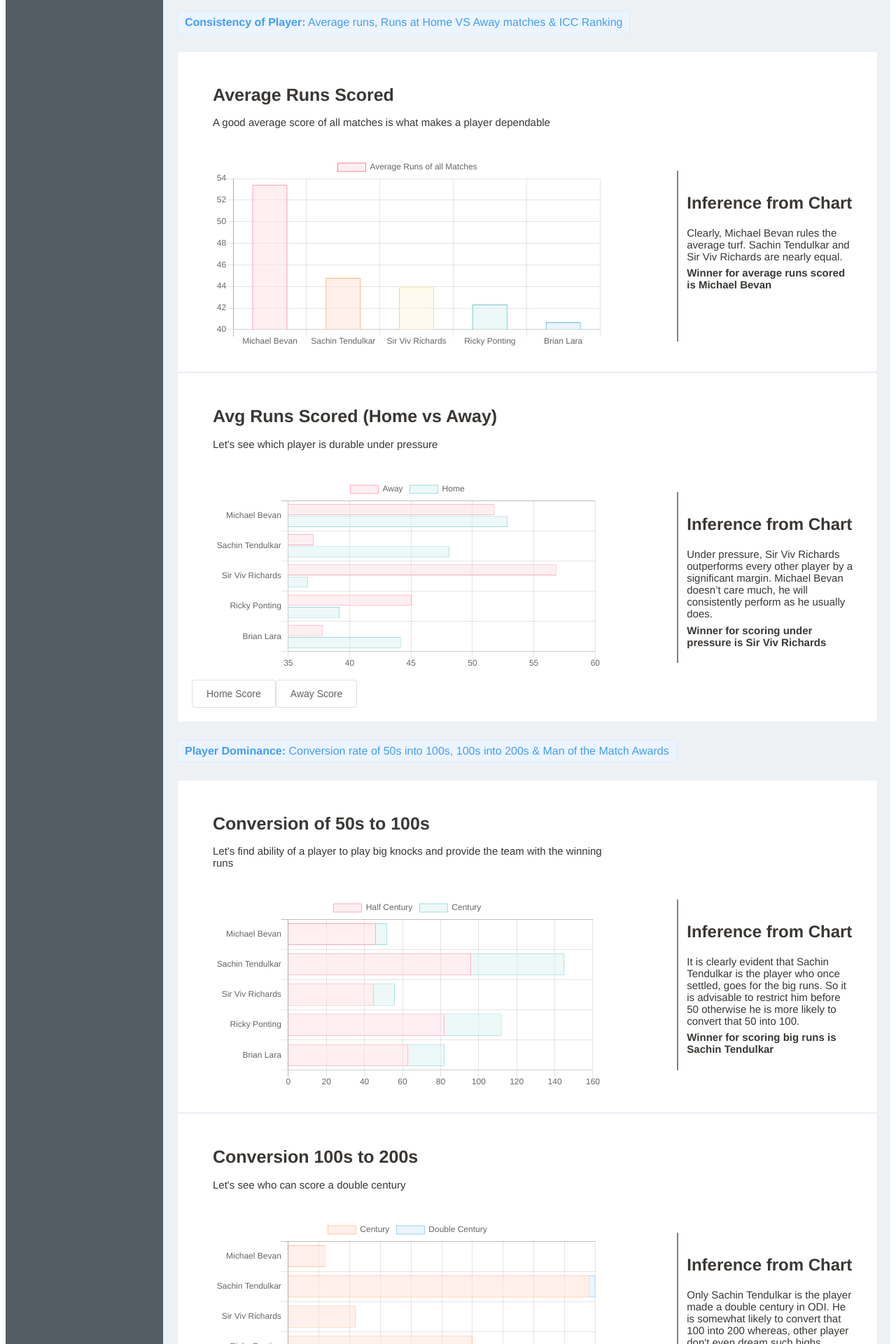
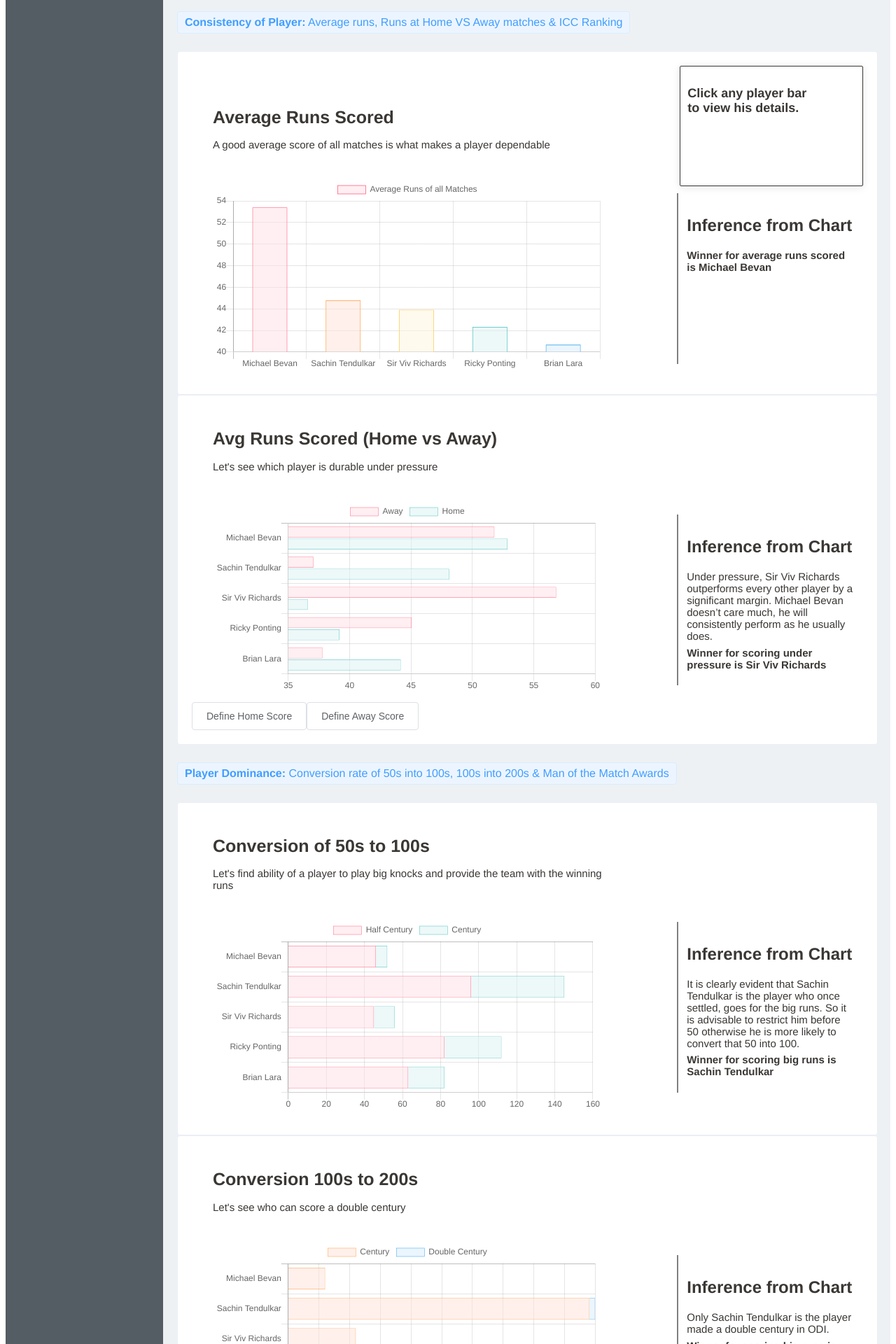
Before and after one commit to tapthoughts/worlds-greatest-cricketer, a Vue app: page /battingODI in a window 1280 px wide. Shown: the part 280-2200 px from the top of the page at 70% size. Built offline with nearby package versions, Linux system fonts and the light colour scheme.

Commit message:
Final touchup in Batting

```diff
--- a/src/components/Header.vue
+++ b/src/components/Header.vue
@@ -8,7 +8,8 @@
 <style>
 .header {
     background: #fff;
-    color: #5A5754;
+    color: rgb(58,55,52);
     text-align: center;
+    margin-top: -10px;
 }
 </style>
--- a/src/components/PlayerDetailsCard.vue
+++ b/src/components/PlayerDetailsCard.vue
@@ -55,8 +55,9 @@
     color: rgb(58,55,52);
     transition: .3s;
     padding: 10px;
-    width: 24%;
+    width: 25%;
     margin-bottom: -140px;
+    height: 150px;
   }
 
   .player-details-card {
--- a/src/views/BattingODI.vue
+++ b/src/views/BattingODI.vue
@@ -19,6 +19,7 @@
           Average runs, Runs at Home VS Away matches & ICC Ranking
         </el-tag>
         <div class="card">
+            <PlayerDetailsCard :person="focusedPlayerBatting" />
             <Chart
             titleText="Average Runs Scored"
             subTitleText="A good average score of all matches is what makes a player dependable"
@@ -28,8 +29,6 @@
             :parentStyle="chartContainerStyle"
             />
             <Inference
-            inference="Clearly, Michael Bevan rules the average turf. Sachin Tendulkar and
-                       Sir Viv Richards are nearly equal."
             winner="Michael Bevan"
             titleText="average runs scored"
             />
@@ -58,7 +57,7 @@
               width="200"
               trigger="hover"
               content="Score of a player when he scores in the country of his nationality">
-              <el-button slot="reference">Home Score</el-button>
+              <el-button slot="reference">Define Home Score</el-button>
             </el-popover>
             <el-popover
               placement="top-start"
@@ -66,7 +65,7 @@
               width="200"
               trigger="hover"
               content="Score of a player when he scores in the country in whose oppsition he's playing">
-              <el-button slot="reference">Away Score</el-button>
+              <el-button slot="reference">Define Away Score</el-button>
             </el-popover>
         </div>
 
@@ -101,9 +100,7 @@
             :parentStyle="chartContainerStyle"
             />
             <Inference
-            inference="Only Sachin Tendulkar is the player made a double century in ODI. He is somewhat
-                       likely to convert that 100 into 200 whereas, other player don't even dream such
-                       highs."
+            inference="Only Sachin Tendulkar is the player made a double century in ODI."
             winner="Sachin Tendulkar"
             titleText="scoring big runs"
             />
@@ -119,7 +116,6 @@
             :parentStyle="chartContainerStyle"
             />
             <Inference
-            inference="Sachin Tendulkar has the higher percentage of winning contribution than the rest."
             winner="Sachin Tendulkar"
             titleText="being winning contributor maximum times"
             />
@@ -137,7 +133,6 @@
             :parentStyle="chartContainerStyle"
             />
             <Inference
-            inference="Both, Sachin Tendulkar and Sir Viv Richards have similarly high batting strike rate."
             winner="both Sir Viv Richards & Sachin Tendulkar"
             titleText="having high strike rate"
             />
@@ -149,7 +144,7 @@
               trigger="hover"
               content="Batting strike rate is a measure of how frequently a batsman achieves the primary
                        goal of batting, namely scoring runs">
-              <el-button slot="reference">Strike rate</el-button>
+              <el-button slot="reference">Define Strike rate</el-button>
             </el-popover>
         </div>
 
@@ -173,6 +168,12 @@
         <div class="card center">
           <h1>The ODI verdict - Batting</h1>
           <span class="result"> Sachin Tendulkar Wins !! </span>
+          <span class="result-ps">
+            Maximum number of wins in individual components is by Sachin Tendulkar.
+            <br>
+            Also, he's the one to win in Strike rate and other important factors of
+            ODI batting.
+          </span>
         </div>
 
     </div>
@@ -181,6 +182,7 @@
 <script>
 import Chart from '@/components/Chart.vue';
 import Inference from '@/components/Inference.vue';
+import PlayerDetailsCard from '@/components/PlayerDetailsCard.vue';
 
 import location_bat_odi from '../../json/locationbattingODI.json';
 
@@ -189,6 +191,7 @@
   components: {
     Chart,
     Inference,
+    PlayerDetailsCard,
   },
   data() {
     return {
@@ -213,6 +216,11 @@
               barThickness: 50,
             }],
           },
+          onClick: (evt, item) => {
+            if (item && item[0] && item[0]._index != null) {
+              this.focusedPlayerBatting = location_bat_odi[item[0]._index];
+            }
+          }
         },
         data: {
           labels: [],
@@ -310,6 +318,7 @@
           datasets: [],
         },
       },
+      focusedPlayerBatting: null
     };
   },
   mounted() {
--- a/src/views/BattingTest.vue
+++ b/src/views/BattingTest.vue
@@ -30,8 +30,6 @@
             :parentStyle="chartContainerStyle"
             />
             <Inference
-            inference="Clearly, Sir Don Bradman rules the average turf. Sachin Tendulkar and Gary
-                       Sobers are nearly equal."
             winner="Sir Don Bradman"
             titleText="average runs scored"
             />
@@ -47,8 +45,6 @@
             :parentStyle="chartContainerStyle"
             />
             <Inference
-            inference="Sir Don Bradman outperforms every other player by a significant margin no
-                       matter whatever the conditions be."
             winner="Sir Don Bradman"
             titleText="scoring under pressure"
             />
@@ -59,7 +55,7 @@
               width="200"
               trigger="hover"
               content="Score of a player when he scores in the country of his nationality">
-              <el-button slot="reference">Home Score</el-button>
+              <el-button slot="reference">Define Home Score</el-button>
             </el-popover>
             <el-popover
               placement="top-start"
@@ -68,7 +64,7 @@
               trigger="hover"
               content="Score of a player when he scores in the country in whose oppsition
                         he's playing">
-              <el-button slot="reference">Away Score</el-button>
+              <el-button slot="reference">Define Away Score</el-button>
             </el-popover>
         </div>
 
@@ -106,9 +102,6 @@
             :parentStyle="chartContainerStyle"
             />
             <Inference
-            inference="According to the graph, Sir Don Bradman has most number of
-                       double centuries but considering small number of matches played
-                       with comparision to Sachin Tendulkar, I think he's the winner."
             winner="Sachin Tendulkar"
             titleText="scoring big runs"
             />
@@ -125,8 +118,6 @@
             :parentStyle="chartContainerStyle"
             />
             <Inference
-            inference="Sachin Tendulkar has the higher percentage of winning contribution than
-                       the rest."
             winner="Sachin Tendulkar"
             titleText="being winning contributor maximum times"
             />
@@ -146,8 +137,6 @@
             :parentStyle="chartContainerStyle"
             />
             <Inference
-            inference="Sir Viv Richards have relatively high batting strike rate when compared with
-                       any other player."
             winner="Sir Viv Richards"
             titleText="having high strike rate"
             />
@@ -159,7 +148,7 @@
               trigger="hover"
               content="Batting strike rate is a measure of how frequently a batsman achieves the
                        primary goal of batting, namely scoring runs">
-              <el-button slot="reference">Strike rate</el-button>
+              <el-button slot="reference">Define Strike rate</el-button>
             </el-popover>
         </div>
 
@@ -174,8 +163,6 @@
             :parentStyle="chartContainerStyle"
             />
             <Inference
-            inference="Sachin Tendulkar likes to send the balls out of the ground, scoring most of
-                       his runs with 4's & 6's"
             winner="Sachin Tendulkar"
             titleText="hitting most boundaries"
             />
@@ -184,9 +171,12 @@
         <div class="card center">
           <h1>The Test verdict - Batting</h1>
           <span class="result"> Sachin Tendulkar Wins !! </span>
-          <!-- <span class="result-ps"> PS: Sir Donald Bradman is greatest batsman
-            to be known but considering the career span and facing of all-time fastest
-            bowlers by Sachin Tendulkar, he wins atleast in my personal view. </span> -->
+          <span class="result-ps">
+            Maximum number of wins in individual components is by Sachin Tendulkar.
+            <br>
+            Also, he's the one to win in all important factors of
+            Test cricket batting.
+          </span>
         </div>
 
     </div>
--- a/src/views/BowlingODI.vue
+++ b/src/views/BowlingODI.vue
@@ -4,15 +4,14 @@
       <div class="card">
             <PlayerDetailsCard :person="focusedPlayer" />
             <Chart
-            titleText="Strike Rate"
-            subTitleText="Scoring runs faster in ODI is primary target"
+            titleText="Bowling Strike Rate"
+            subTitleText="Getting batsman out faster is primary target"
             chartType="bar"
             :chartData="StrikeRateData.data"
             :chartOptions="StrikeRateData.options"
             :parentStyle="chartContainerStyle"
             />
             <Inference
-            inference="Both, Sachin Tendulkar and Sir Viv Richards have similarly high batting strike rate."
             winner="both Sir Viv Richards & Sachin Tendulkar"
             titleText="having high strike rate"
             />
@@ -22,8 +21,8 @@
               title="Strike Rate"
               width="200"
               trigger="hover"
-              content="Batting strike rate is a measure of how frequently a batsman achieves the primary
-                       goal of batting, namely scoring runs">
+              content="Bowling strike rate is a measure of how frequently a
+                       bowler achieves the primary goal of bowling, namely taking wickets ">
               <el-button slot="reference">Define Strike rate</el-button>
             </el-popover>
         </div>
```
Also changed, not shown: 1 other file (tests, documents, lock files or other folders).
